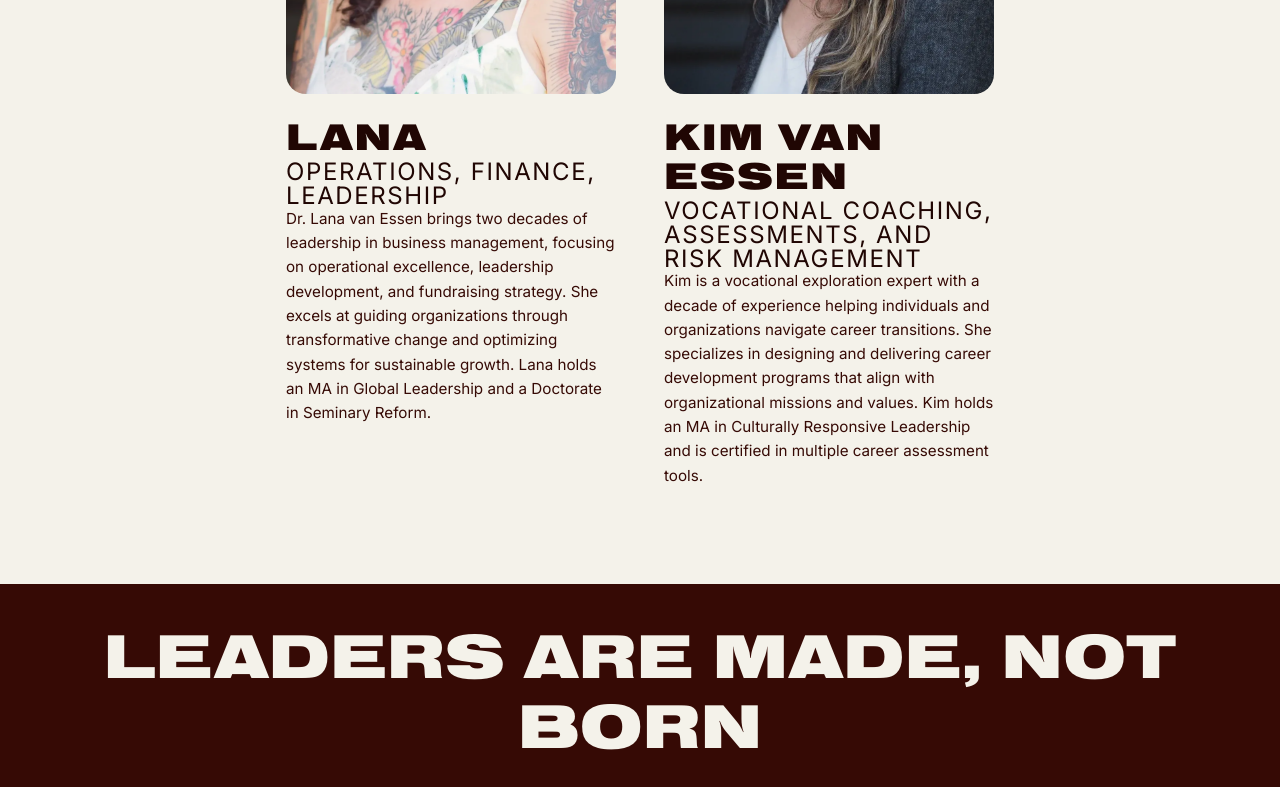
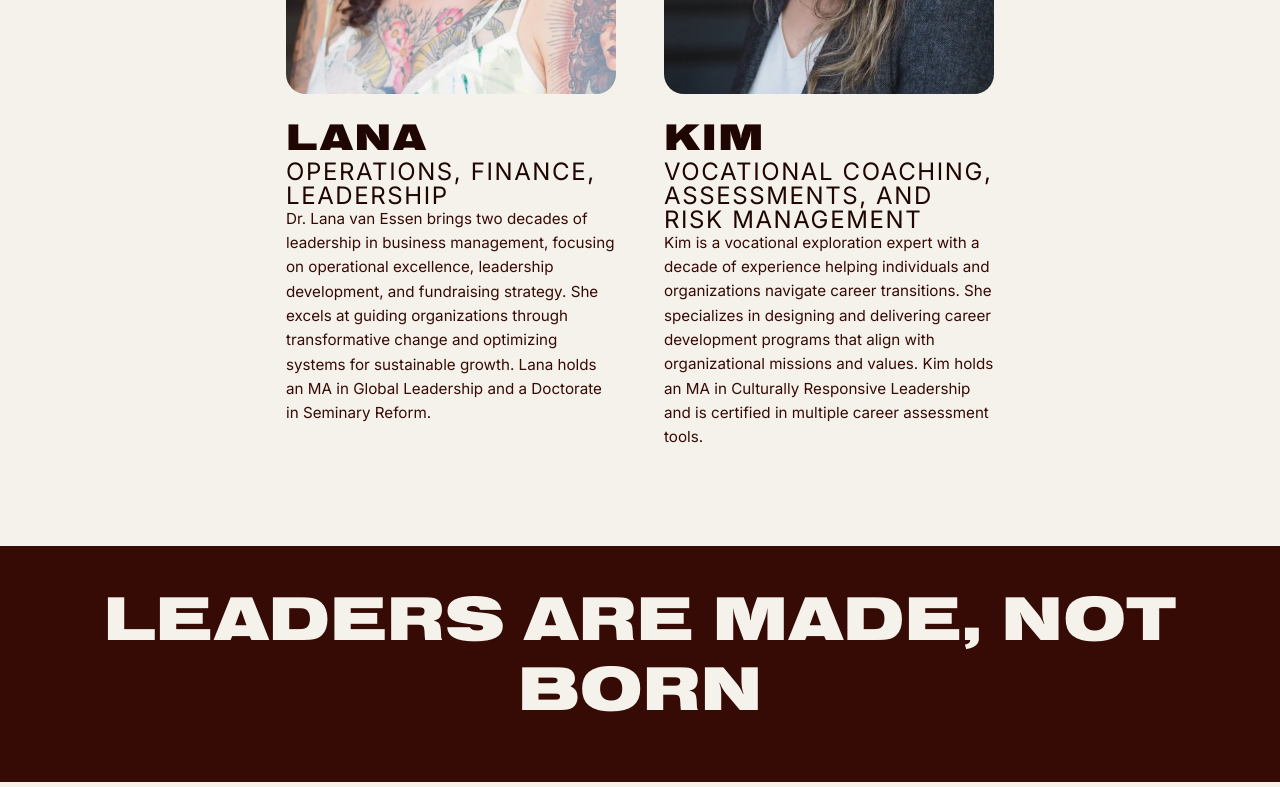
Before and after one commit to michevanessen/resonance, an Eleventy site: page src/content/pages/about.md in a window 1280 px wide. Shown: the part 1460-2247 px from the top of the page. Built offline with nearby package versions, Linux system fonts and the light colour scheme; Eleventy itself is replaced by a stand-in of ours; files that its build step writes are made by us from their sources.

Commit message:
Update Team members “kim”

```diff
--- a/src/content/team/kim.md
+++ b/src/content/team/kim.md
@@ -1,5 +1,5 @@
 ---
-name: KIM VAN ESSEN
+name: KIM
 position: VOCATIONAL COACHING, ASSESSMENTS, AND RISK MANAGEMENT
 image: /assets/img/kim.webp
 order: 2
```
